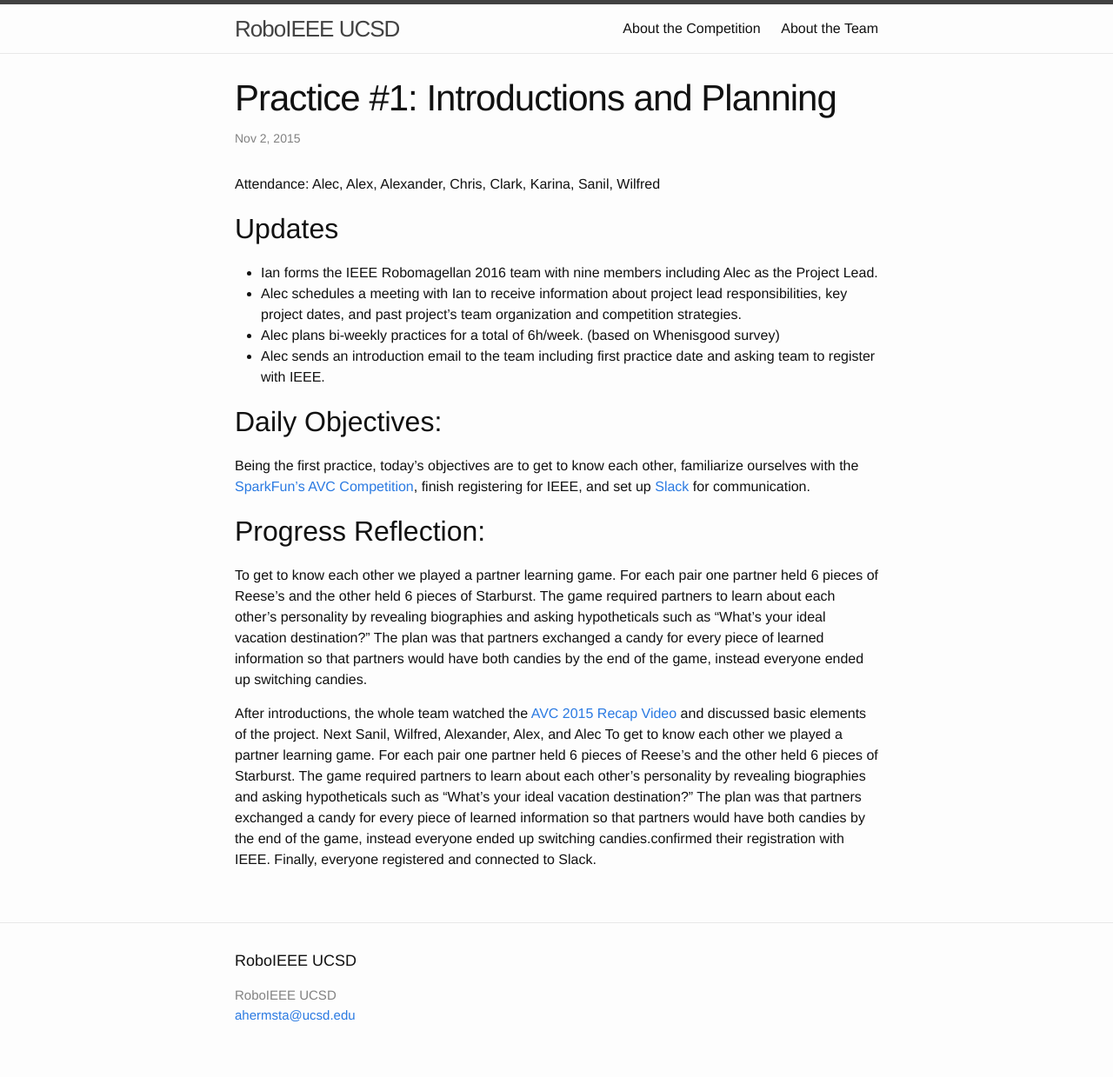
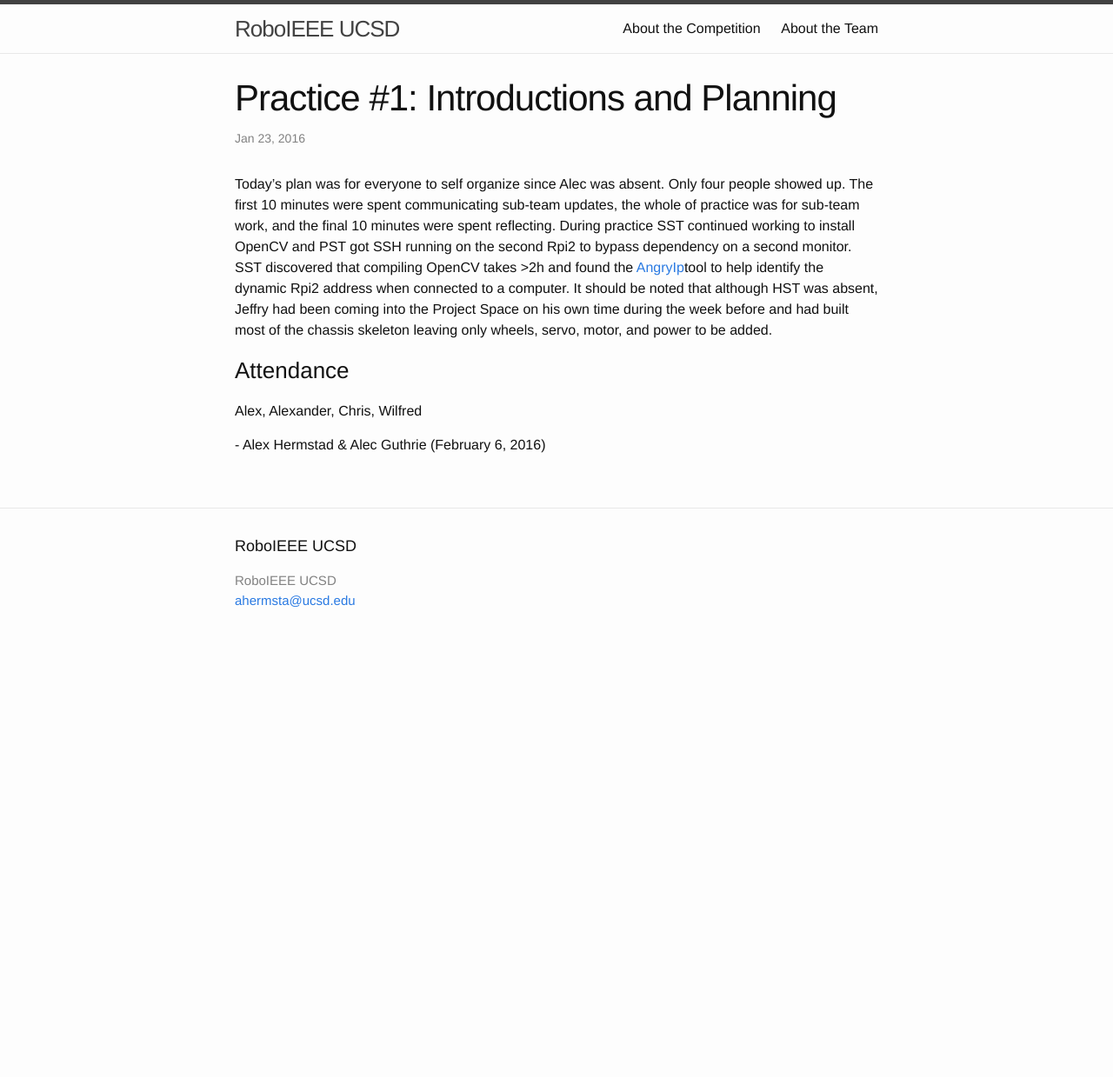
Before and after one commit to hermstadalex/UCSDroboIEEE, a Jekyll site: the page built from _posts/2016-01-23-Raspberry-Tinkering.markdown, in a window 1280 px wide. Shown: the whole page at 87% size. Built offline with Jekyll 4.4.1, drawn with Linux system fonts in a browser that asks for light colours; after the commit the page ends 900 px from its top, so only the background shows below that.

Commit message:
Fixed #12

```diff
--- a/_posts/2016-01-23-Raspberry-Tinkering.markdown
+++ b/_posts/2016-01-23-Raspberry-Tinkering.markdown
@@ -1,45 +1,28 @@
 ---
 title: "Practice #1: Introductions and Planning"
-date: 2015-11-02
+date: 2016-01-23
 layout: post
 categories: jekyll update
 ---
 
-Attendance: Alec, Alex, Alexander, Chris, Clark, Karina, Sanil, Wilfred
+Today’s plan was for everyone to self organize since Alec was absent. Only four
+people showed up. The first 10 minutes were spent communicating sub-team
+updates, the whole of practice was for sub-team work, and the final 10 minutes
+were spent reflecting. During practice SST continued working to install OpenCV
+and PST got SSH running on the second Rpi2 to bypass dependency on a second
+monitor. SST discovered that compiling OpenCV takes \>2h and found the
+[AngryIp](http://angryip.org/)tool to help identify the dynamic Rpi2 address
+when connected to a computer. It should be noted that although HST was absent,
+Jeffry had been coming into the Project Space on his own time during the week
+before and had built most of the chassis skeleton leaving only wheels, servo,
+motor, and power to be added.
 
-## Updates
 
-* Ian forms the IEEE Robomagellan 2016 team with nine members including Alec as
-  the Project Lead.
-* Alec schedules a meeting with Ian to receive information about project lead
-  responsibilities, key project dates, and past project's team organization and
-  competition strategies.
-* Alec plans bi\-weekly practices for a total of 6h/week. (based on Whenisgood
-  survey)
-* Alec sends an introduction email to the team including first practice date and
-  asking team to register with IEEE.
 
-## Daily Objectives:
-   Being the first practice, today's objectives are to get to know each other,
-familiarize ourselves with the [SparkFun's AVC Competition](https://avc.sparkfun.com/), finish registering for IEEE, and set up [Slack](https://slack.com/) for communication.
+### Attendance
 
-## Progress Reflection:
-To get to know each other we played a partner learning game. For each pair one
-partner held 6 pieces of Reese’s and the other held 6 pieces of Starburst. The
-game required partners to learn about each other’s personality by revealing
-biographies and asking hypotheticals such as “What’s your ideal vacation
-destination?” The plan was that partners exchanged a candy for every piece of
-learned information so that partners would have both candies by the end of the
-game, instead everyone ended up switching candies.
+Alex, Alexander, Chris, Wilfred
 
-After introductions, the whole team watched the [AVC 2015 Recap
-Video](https://www.youtube.com/watch?v=tZ3fpZFWHDM) and discussed basic elements
-of the project. Next Sanil, Wilfred, Alexander, Alex, and Alec To get to know
-each other we played a partner learning game. For each pair one partner held 6
-pieces of Reese’s and the other held 6 pieces of Starburst. The game required
-partners to learn about each other’s personality by revealing biographies and
-asking hypotheticals such as “What’s your ideal vacation destination?” The plan
-was that partners exchanged a candy for every piece of learned information so
-that partners would have both candies by the end of the game, instead everyone
-ended up switching candies.confirmed their registration with IEEE. Finally,
-everyone registered and connected to Slack.
+
+
+\- Alex Hermstad & Alec Guthrie (February 6, 2016)
```
